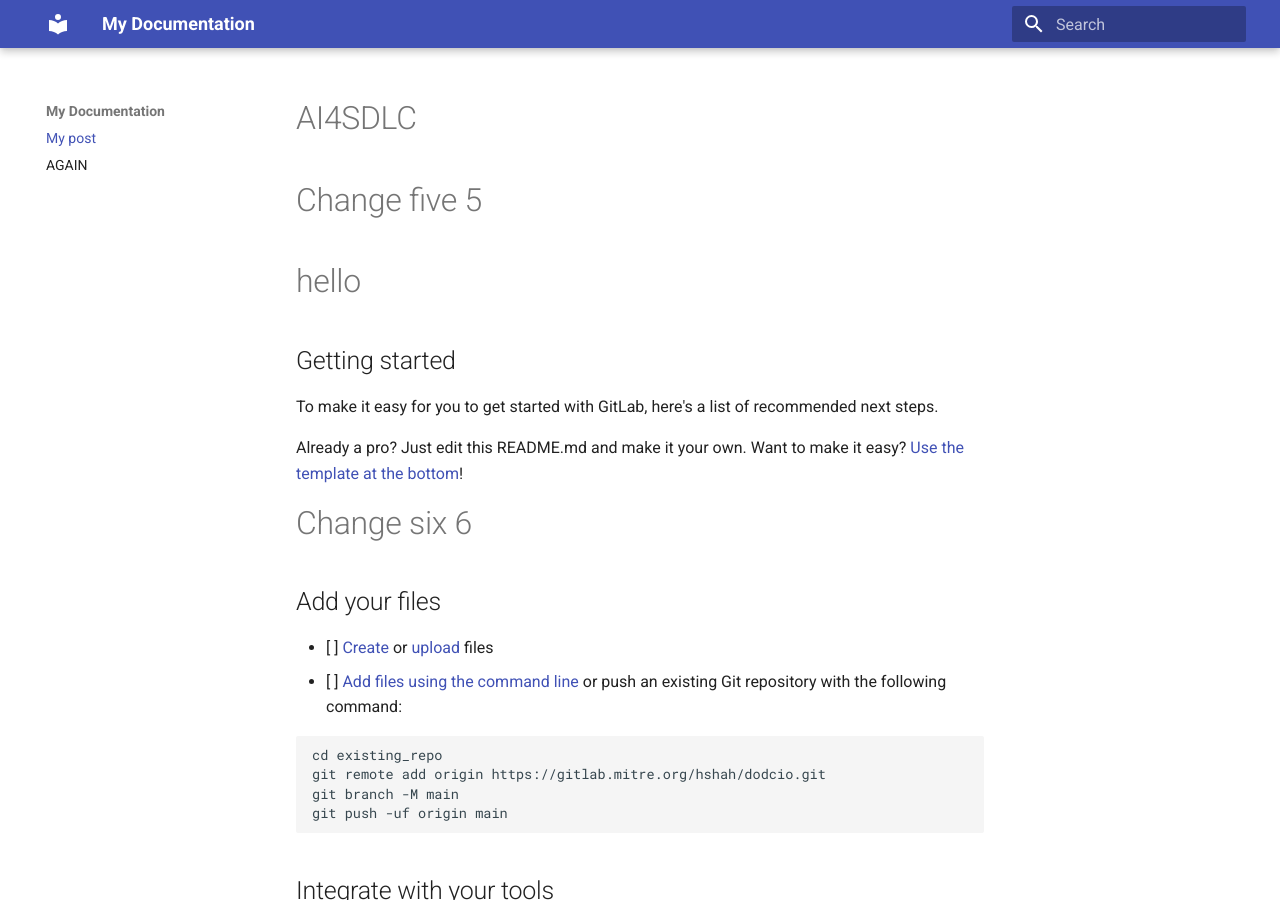
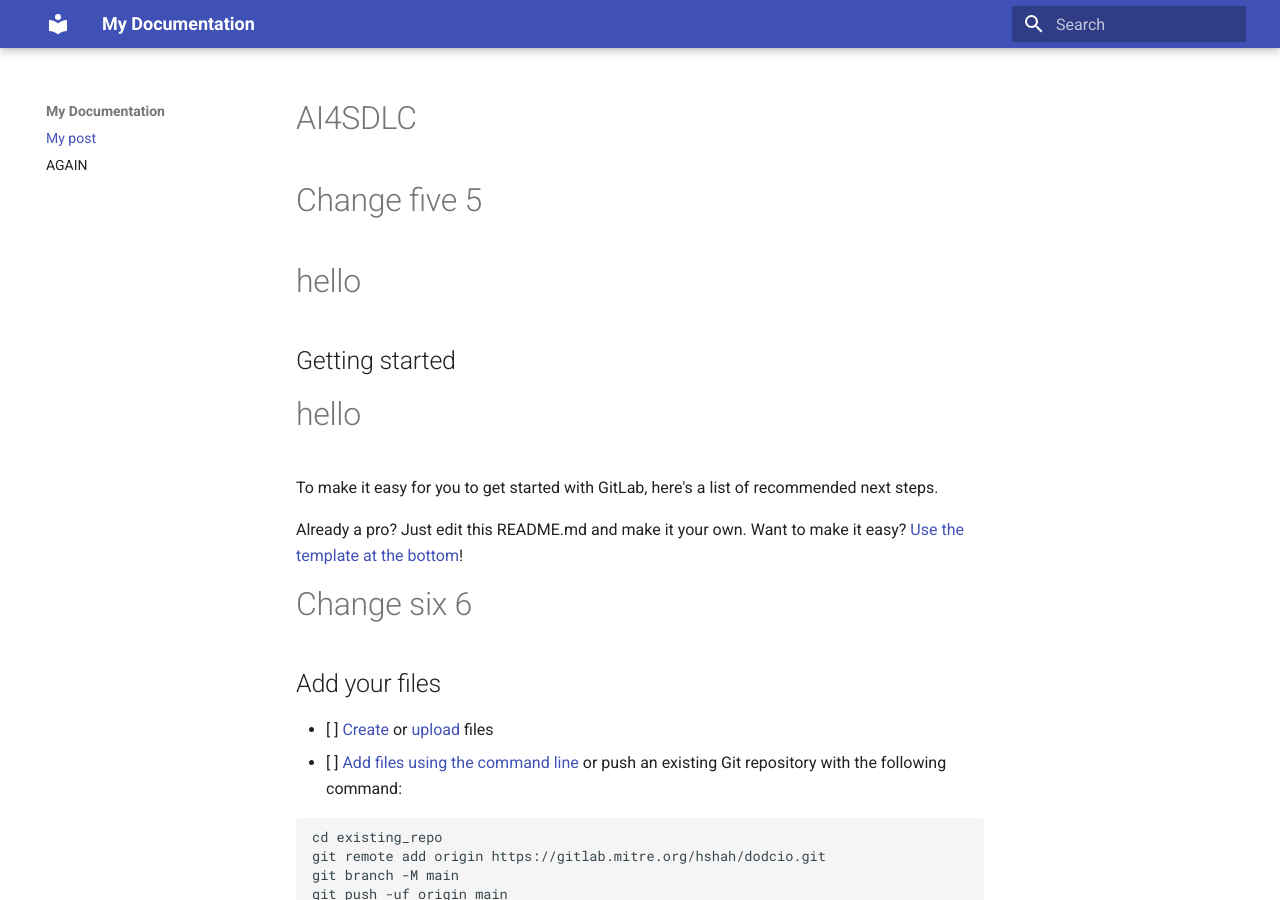
Before and after one commit to Code-dot-mil/two-steps-eval, an MkDocs documentation site: the page built from docs/index.md, in a window 1280 px wide and 900 px high. Built offline with MkDocs 1.6.1 and Material for MkDocs 9.7.7, drawn with Linux system fonts in a browser that asks for light colours.

Commit message:
Add 'hello' header to documentation

```diff
--- a/docs/index.md
+++ b/docs/index.md
@@ -6,6 +6,7 @@ author: That Would Be Me
 # Change five 5
 # hello
 ## Getting started
+# hello
 
 To make it easy for you to get started with GitLab, here's a list of recommended next steps.
 
```
